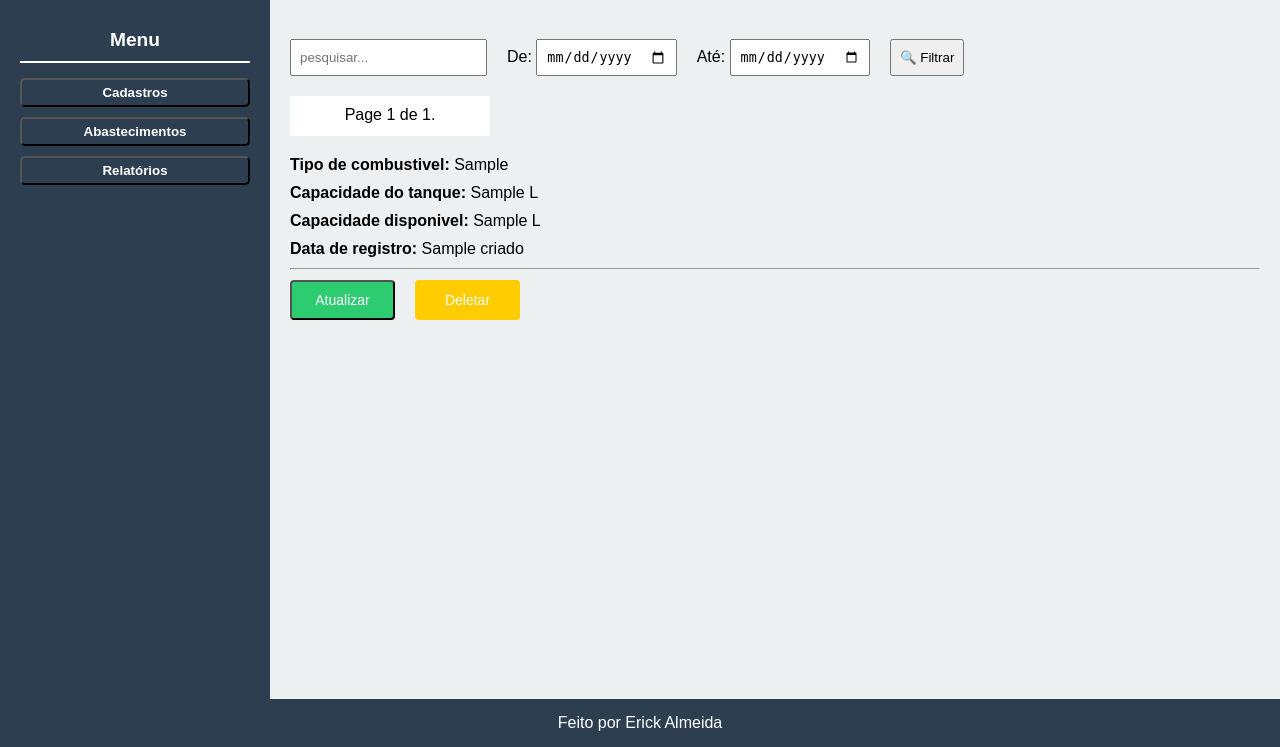
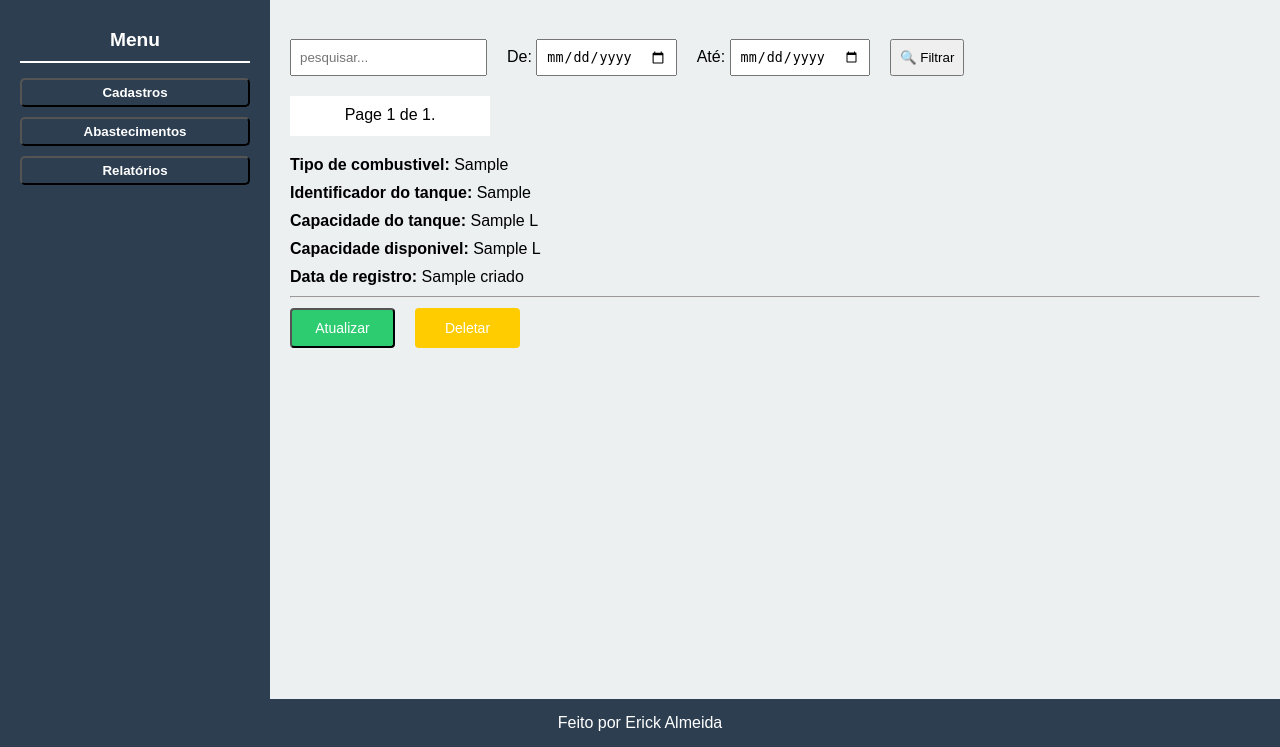
Before and after one commit to ErickIgles/teste-junior-gerenciamento-abastecimento, a Django app: template src/cadastros/tanques/templates/tanques/tanque_lista.html in a window 1280 px wide. Shown: the part 57-804 px from the top of the page. Run offline with Django 4.2, Linux system fonts and the light colour scheme; the template is opened without the code that fills it: most values are stand-ins (such as "Sample title", 1, 10 or a date in 2020).

Commit message:
feat: exibi identificador do tanque na visualização de detalhes

```diff
--- a/src/cadastros/tanques/templates/tanques/tanque_lista.html
+++ b/src/cadastros/tanques/templates/tanques/tanque_lista.html
@@ -55,6 +55,7 @@
 
             <div style="display: flex; flex-direction: column; gap: 10px; margin-bottom: 40px;">
                 <p><strong>Tipo de combustivel: </strong> {{ tanque.tipo_combustivel }}</p>
+                <p><strong>Identificador do tanque: </strong> {{ tanque.identificador_tanque }}</p>
                 <p><strong>Capacidade do tanque: </strong> {{ tanque.capacidade_maxima }} L</p>
                 <p><strong>Capacidade disponivel: </strong> {{ tanque.quantidade_disponivel }} L</p>
                 <p><strong>Data de registro: </strong>{{ tanque.criado }}</p>
```
